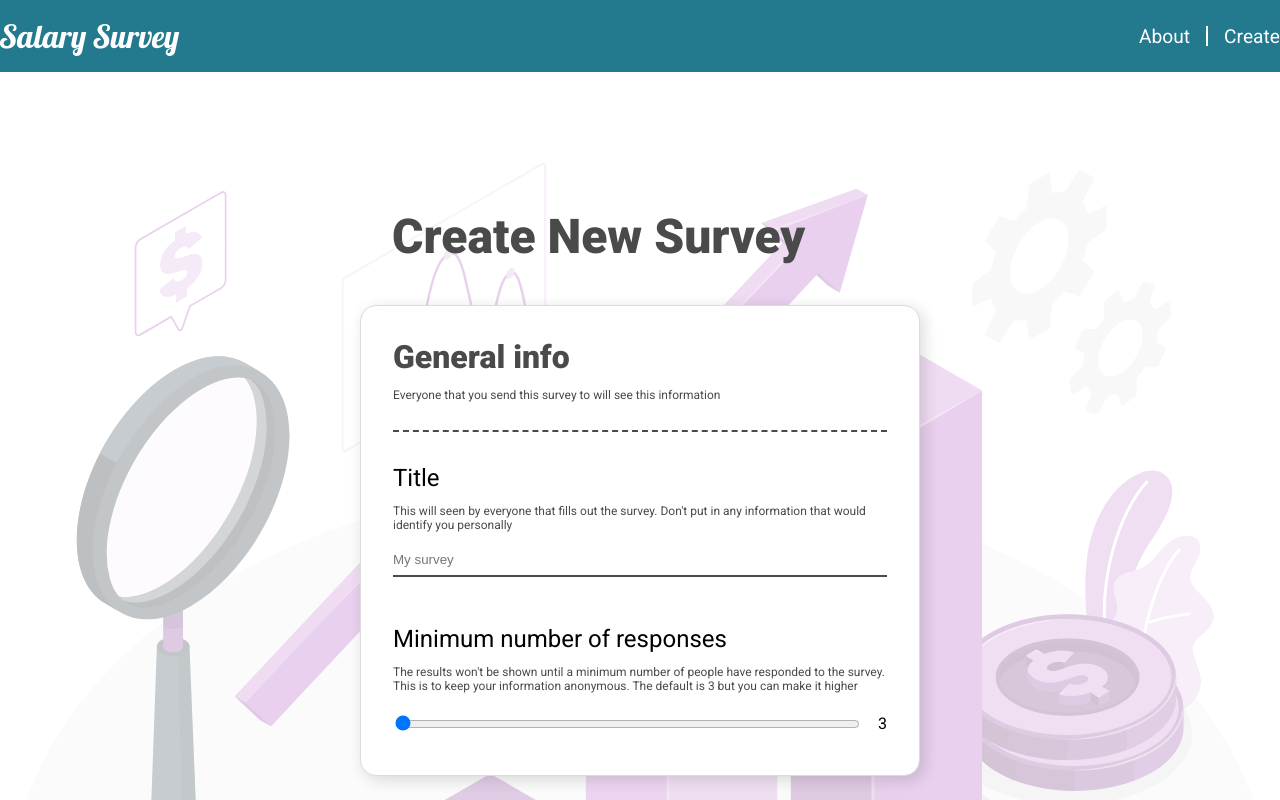
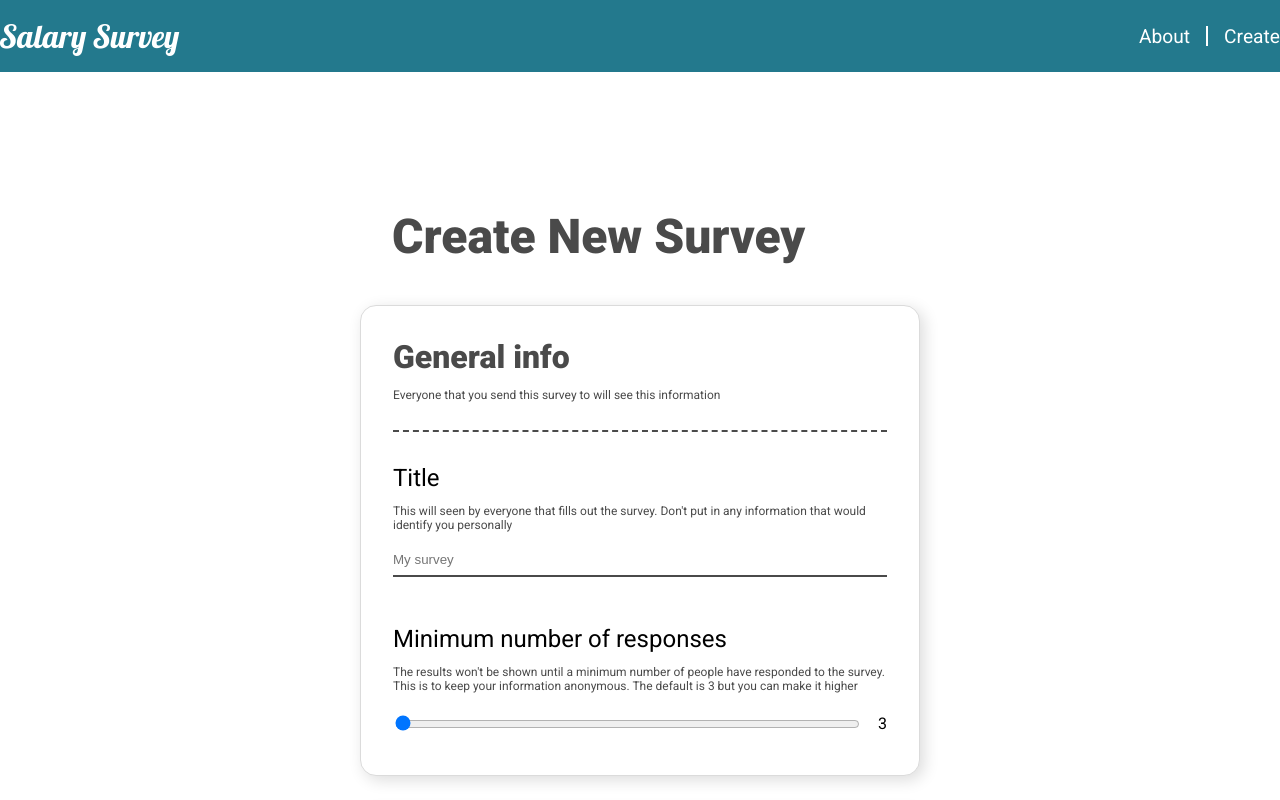
Before and after one commit to billearly/salary-survey-client, a React (Create React App) app: page /surveys/create in a window 1280 px wide. Shown: the top 800 px of the page. Built offline with nearby package versions, Linux system fonts and the light colour scheme.

Commit message:
Remove background image

```diff
--- a/src/pages/SurveyCreate.tsx
+++ b/src/pages/SurveyCreate.tsx
@@ -2,7 +2,6 @@ import { Link } from "react-router-dom";
 import { Card, Direction, Section } from "../components";
 import { Button, Form, FormRow, Input, Label, RadioButton } from "../components/Form";
 import { useCreateSurvey } from "../hooks";
-import { Chart } from "../img";
 import { MainLayout } from "../layout";
 import { copyToClipboard } from "../utils";
 
@@ -23,8 +22,6 @@ export const SurveyCreate = () => {
 
   return (
     <MainLayout>
-      <Chart style={{ position: "absolute", zIndex: -100, opacity: "0.3" }} />
-
       <Section direction={Direction.VERTICAL}>
         {!surveyId &&
           <Form onSubmit={handleSubmit}>
```
